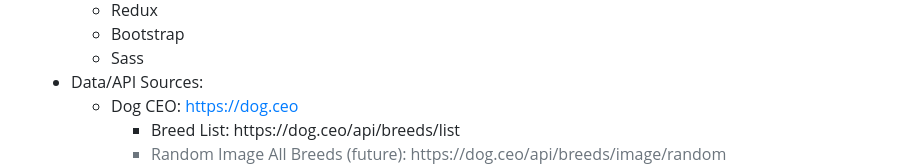
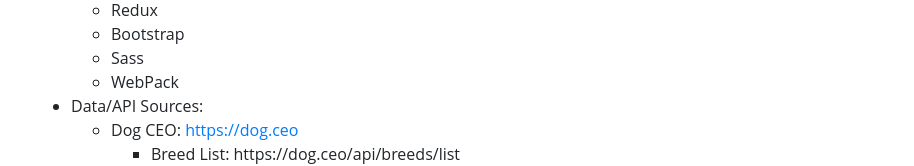
Before and after one commit to bakrueger75/DogFinder-React-Redux-App, a React (Create React App) app in the folder dogfinder/: page /about in a window 1280 px wide. Shown: the part 298-464 px from the top of the page, without its empty margins (244-1158 px from the left). Built offline with nearby package versions, Linux system fonts and the light colour scheme; no server answers.

Commit message:
Added WebPack to the list of technologies

```diff
--- a/dogfinder/src/components/about/aboutPage.js
+++ b/dogfinder/src/components/about/aboutPage.js
@@ -16,6 +16,7 @@ const AboutPage = () => {
                   <li>Redux</li>
                   <li>Bootstrap</li>
                   <li>Sass</li>
+                  <li>WebPack</li>
                 </ul>
               </li>
               <li>Data/API Sources:<br/>
```
